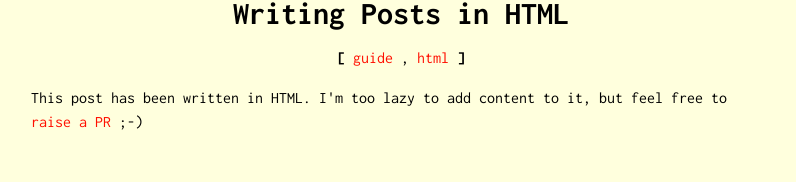
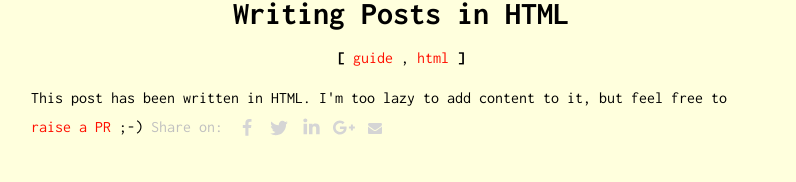
Before and after one commit to danhmanh/danhmanh.github.io, a Jekyll site: the page built from _posts/2020-02-27-html-posts.html, in a window 1280 px wide. Shown: the part 118-300 px from the top of the page, without its empty margins (239-1035 px from the left). Built offline with Jekyll 4.4.1, drawn with Linux system fonts in a browser that asks for light colours; nearby versions of some CDN libraries.

Commit message:
Add Share Button

```diff
--- /dev/null
+++ b/_includes/share-buttons.html
@@ -0,0 +1,42 @@
+{% if include.pageurl != nil and include.pageurl != '' %}
+    {% assign pageurl = include.pageurl %}
+{% else %}
+    {% assign pageurl = page.url %}
+{% endif %}
+
+<style>
+#share-buttons {display: inline-block; vertical-align: middle; }
+#share-buttons:after {content: ""; display: block; clear: both;}
+#share-buttons > div {
+    position: relative;
+    text-align: left;
+    height: 36px;
+    width: 32px;
+    float: left;
+    text-align: center;
+}
+#share-buttons > div > svg {height: 16px; fill: #d5d5d5; margin-top: 10px;}
+#share-buttons > div:hover {cursor: pointer;}
+#share-buttons > div.facebook:hover > svg {fill: #3B5998;}
+#share-buttons > div.twitter:hover > svg {fill: #55ACEE;}
+#share-buttons > div.linkedin:hover > svg {fill: #0077b5;}
+#share-buttons > div.pinterest:hover > svg {fill: #CB2027;}
+#share-buttons > div.gplus:hover > svg {fill: #dd4b39;}
+#share-buttons > div.mail:hover > svg {fill: #7D7D7D;}
+#share-buttons > div.instagram:hover > svg {fill: #C73B92;}
+#share-buttons > div.facebook > svg {height: 18px; margin-top: 9px;}
+#share-buttons > div.twitter > svg {height: 20px; margin-top: 8px;}
+#share-buttons > div.linkedin > svg {height: 19px; margin-top: 7px;}
+#share-buttons > div.pinterest > svg {height: 20px; margin-top: 9px;}
+#share-buttons > div.gplus > svg {height: 17px; margin-top: 9px; position: relative; left: 1px;}
+#share-buttons > div.mail > svg {height: 14px; margin-top: 11px;}
+</style>
+
+<span style="color: silver;">Share on: </span><div id="share-buttons">
+    <div class="facebook" title="Share this on Facebook" onclick="window.open('http://www.facebook.com/share.php?u={{ site.url }}{{ pageurl }}');"><svg viewBox="0 0 1792 1792" xmlns="http://www.w3.org/2000/svg"><path d="M1343 12v264h-157q-86 0-116 36t-30 108v189h293l-39 296h-254v759h-306v-759h-255v-296h255v-218q0-186 104-288.5t277-102.5q147 0 228 12z"/></svg></div>
+    <div class="twitter" title="Share this on Twitter" onclick="window.open('http://twitter.com/home?status={{ site.url }}{{ pageurl }}');"><svg viewBox="0 0 1792 1792" xmlns="http://www.w3.org/2000/svg"><path d="M1684 408q-67 98-162 167 1 14 1 42 0 130-38 259.5t-115.5 248.5-184.5 210.5-258 146-323 54.5q-271 0-496-145 35 4 78 4 225 0 401-138-105-2-188-64.5t-114-159.5q33 5 61 5 43 0 85-11-112-23-185.5-111.5t-73.5-205.5v-4q68 38 146 41-66-44-105-115t-39-154q0-88 44-163 121 149 294.5 238.5t371.5 99.5q-8-38-8-74 0-134 94.5-228.5t228.5-94.5q140 0 236 102 109-21 205-78-37 115-142 178 93-10 186-50z"/></svg></div>
+    <div class="linkedin" title="Share this on Linkedin" onclick="window.open('https://www.linkedin.com/shareArticle?mini=true&url={{ site.url }}{{ pageurl }}&title=&summary=&source=');"><svg viewBox="0 0 1792 1792" xmlns="http://www.w3.org/2000/svg"><path d="M477 625v991h-330v-991h330zm21-306q1 73-50.5 122t-135.5 49h-2q-82 0-132-49t-50-122q0-74 51.5-122.5t134.5-48.5 133 48.5 51 122.5zm1166 729v568h-329v-530q0-105-40.5-164.5t-126.5-59.5q-63 0-105.5 34.5t-63.5 85.5q-11 30-11 81v553h-329q2-399 2-647t-1-296l-1-48h329v144h-2q20-32 41-56t56.5-52 87-43.5 114.5-15.5q171 0 275 113.5t104 332.5z"/></svg></div>
+    {% if page.image %}<div class="pinterest" title="Share this on Pinterest" onclick="window.open('https://pinterest.com/pin/create/button/?url=&media={{ site.url }}{{ page.image }}&description=');"><svg viewBox="0 0 1792 1792" xmlns="http://www.w3.org/2000/svg"><path d="M256 597q0-108 37.5-203.5t103.5-166.5 152-123 185-78 202-26q158 0 294 66.5t221 193.5 85 287q0 96-19 188t-60 177-100 149.5-145 103-189 38.5q-68 0-135-32t-96-88q-10 39-28 112.5t-23.5 95-20.5 71-26 71-32 62.5-46 77.5-62 86.5l-14 5-9-10q-15-157-15-188 0-92 21.5-206.5t66.5-287.5 52-203q-32-65-32-169 0-83 52-156t132-73q61 0 95 40.5t34 102.5q0 66-44 191t-44 187q0 63 45 104.5t109 41.5q55 0 102-25t78.5-68 56-95 38-110.5 20-111 6.5-99.5q0-173-109.5-269.5t-285.5-96.5q-200 0-334 129.5t-134 328.5q0 44 12.5 85t27 65 27 45.5 12.5 30.5q0 28-15 73t-37 45q-2 0-17-3-51-15-90.5-56t-61-94.5-32.5-108-11-106.5z"/></svg></div>{% endif %}
+    <div class="gplus" title="Share this on Google Plus" onclick="window.open('https://plus.google.com/share?url={{ site.url }}{{ pageurl }}');"><svg viewBox="0 0 2304 1792" xmlns="http://www.w3.org/2000/svg"><path d="M1437 913q0 208-87 370.5t-248 254-369 91.5q-149 0-285-58t-234-156-156-234-58-285 58-285 156-234 234-156 285-58q286 0 491 192l-199 191q-117-113-292-113-123 0-227.5 62t-165.5 168.5-61 232.5 61 232.5 165.5 168.5 227.5 62q83 0 152.5-23t114.5-57.5 78.5-78.5 49-83 21.5-74h-416v-252h692q12 63 12 122zm867-122v210h-209v209h-210v-209h-209v-210h209v-209h210v209h209z"/></svg></div>
+    <div class="mail" title="Share this through Email" onclick="window.open('mailto:?&body={{ site.url }}{{ pageurl }}');"><svg viewBox="0 0 1792 1792" xmlns="http://www.w3.org/2000/svg"><path d="M1792 710v794q0 66-47 113t-113 47h-1472q-66 0-113-47t-47-113v-794q44 49 101 87 362 246 497 345 57 42 92.5 65.5t94.5 48 110 24.5h2q51 0 110-24.5t94.5-48 92.5-65.5q170-123 498-345 57-39 100-87zm0-294q0 79-49 151t-122 123q-376 261-468 325-10 7-42.5 30.5t-54 38-52 32.5-57.5 27-50 9h-2q-23 0-50-9t-57.5-27-52-32.5-54-38-42.5-30.5q-91-64-262-182.5t-205-142.5q-62-42-117-115.5t-55-136.5q0-78 41.5-130t118.5-52h1472q65 0 112.5 47t47.5 113z"/></svg></div>
+</div>
--- a/_layouts/post.html
+++ b/_layouts/post.html
@@ -17,3 +17,5 @@ layout: default
 </div>
 
 {{content | toc}}
+
+{% include share-buttons.html %}
```
